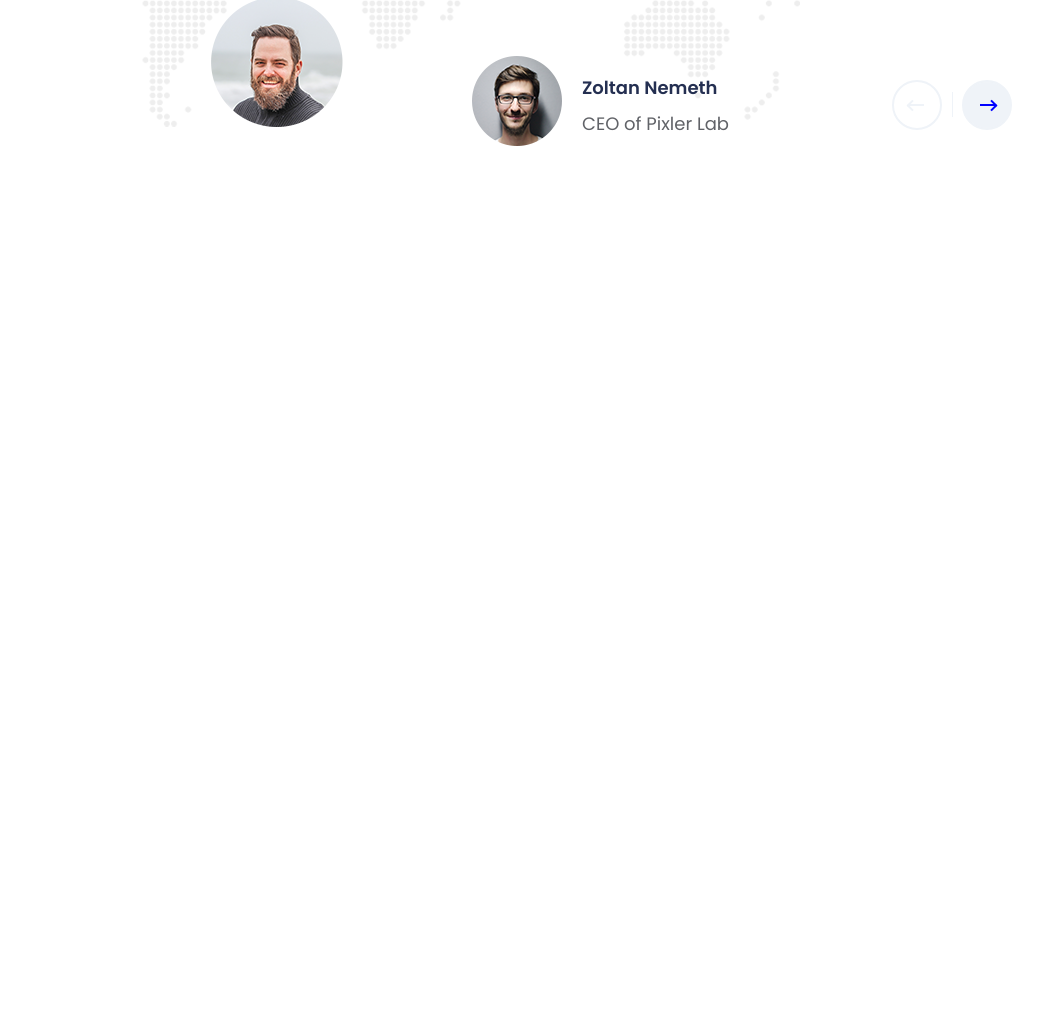
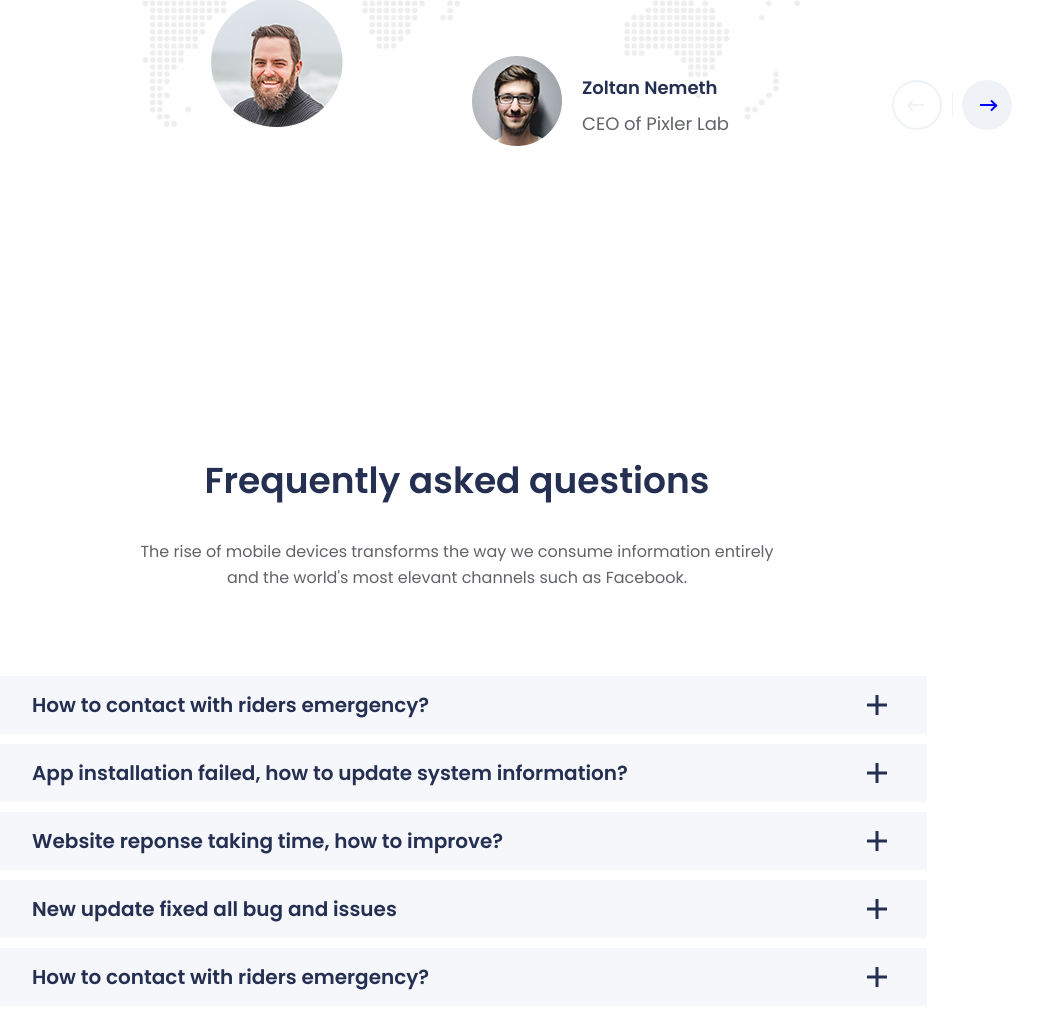
Before and after one commit to barbossa1991/applab, a website: page app/index.html in a window 1280 px wide. Shown: the part 7339-8368 px from the top of the page, without its empty margins (183-1226 px from the left). Before the commit the page ends 7662 px from the top, so only its background shows below. Drawn offline with nearby package versions, Linux system fonts and the light colour scheme.

Commit message:
questions block is complete

```diff
--- a/app/index.html
+++ b/app/index.html
@@ -462,7 +462,53 @@
 </section>
 <section class="questions">
   <div class="container">
-
+    <div class="row d-flex justify-content-center text-center">
+      <div class="col-lg">
+        <div class="questions__title">
+          Frequently asked questions
+        </div>
+        <div class="questions__text">
+          The rise of mobile devices transforms the way we consume information entirely
+          and the world's most elevant channels such as Facebook.
+        </div>
+      </div>
+    </div>
+    <div class="row d-flex justify-content-center">
+      <div class="col-lg">
+        <div class="questions__block">
+          <div class="questions__box">
+            <div class="questions__box-title">How to contact with riders emergency?</div>
+            <div class="questions__box-text">
+              Leverage agile frameworks to provide a robust synopsis for high level overviews. Iterative approaches to corporate strategy foster collaborative thinking to further the overall value proposition. Organically grow the holistic world view of disruptive innovation via workplace diversity and empowerment.
+            </div>
+          </div>
+          <div class="questions__box">
+            <div class="questions__box-title">App installation failed, how to update system information?</div>
+            <div class="questions__box-text">
+              Leverage agile frameworks to provide a robust synopsis for high level overviews. Iterative approaches to corporate strategy foster collaborative thinking to further the overall value proposition. Organically grow the holistic world view of disruptive innovation via workplace diversity and empowerment.
+            </div>
+          </div>
+          <div class="questions__box">
+            <div class="questions__box-title">Website reponse taking time, how to improve?</div>
+            <div class="questions__box-text">
+              Leverage agile frameworks to provide a robust synopsis for high level overviews. Iterative approaches to corporate strategy foster collaborative thinking to further the overall value proposition. Organically grow the holistic world view of disruptive innovation via workplace diversity and empowerment.
+            </div>
+          </div>
+          <div class="questions__box">
+            <div class="questions__box-title">New update fixed all bug and issues</div>
+            <div class="questions__box-text">
+              Leverage agile frameworks to provide a robust synopsis for high level overviews. Iterative approaches to corporate strategy foster collaborative thinking to further the overall value proposition. Organically grow the holistic world view of disruptive innovation via workplace diversity and empowerment.
+            </div>
+          </div>
+          <div class="questions__box">
+            <div class="questions__box-title">How to contact with riders emergency?</div>
+            <div class="questions__box-text">
+              Leverage agile frameworks to provide a robust synopsis for high level overviews. Iterative approaches to corporate strategy foster collaborative thinking to further the overall value proposition. Organically grow the holistic world view of disruptive innovation via workplace diversity and empowerment.
+            </div>
+          </div>
+        </div>
+      </div>
+    </div>
   </div>
 </section>
 
--- a/app/js/main.js
+++ b/app/js/main.js
@@ -12,4 +12,8 @@ $(function () {
         nextArrow: '<button type="button" class="slick-btn slick-next"><div class="arrow-next"></div></button>',
     });
 
+    $('.questions__box-title').on('click', (function() {
+        $(this).toggleClass('active');
+    }));
+
 });
--- a/app/scss/style.scss
+++ b/app/scss/style.scss
@@ -311,7 +311,8 @@
 .features {
   margin-bottom: 40px;
 }
-.features__title {
+.features__title,
+.questions__title {
   line-height: 46px;
   font-size: 36px;
   font-weight: 600;
@@ -319,7 +320,8 @@
   max-width: 575px;
   margin: 135px auto 0;
 }
-.features__text {
+.features__text,
+.questions__text {
   line-height: 26px;
   font-size: 16px;
   font-weight: 400;
@@ -619,6 +621,67 @@
     }
   }
 }
+.questions {
+  margin-bottom: 110px;
+}
+.questions__box {
+  margin: 0 auto;
+  max-width: 940px;
+}
+.questions__box-title {
+  position: relative;
+  line-height: 58px;
+  font-size: 20px;
+  font-weight: 600;
+  color: #242F51;
+  padding-left: 45px;
+  background-color: #F5F7FA;
+  margin-bottom: 10px;
+  &:hover {
+    cursor: pointer;
+  }
+  &::before {
+    content: '';
+    position: absolute;
+    right: 40px;
+    top: 50%;
+    transform: translateY(-50%);
+    width: 20px;
+    height: 3px;
+    background-color: #242F51;
+  }
+  &::after {
+    content: '';
+    position: absolute;
+    right: 40px;
+    top: 50%;
+    transform: translateY(-50%) rotate(90deg);
+    transition: .3s;
+    width: 20px;
+    height: 3px;
+    background-color: #242F51;
+  }
+
+}
+.questions__box-text {
+  line-height: 26px;
+  font-size: 16px;
+  font-weight: 400;
+  color: #616368;
+  padding: 20px 85px 80px 45px;
+  background-color: #F5F7FA;
+  display: none;
+  margin-bottom: 10px;
+}
+.questions__box-title.active {
+  margin-bottom: 0;
+}
+.questions__box-title.active::after {
+  transform: rotate(0deg);
+}
+.questions__box-title.active + .questions__box-text {
+  display: block;
+}
 
 
 
```
Also changed, not shown: app/css/style.min.css.
